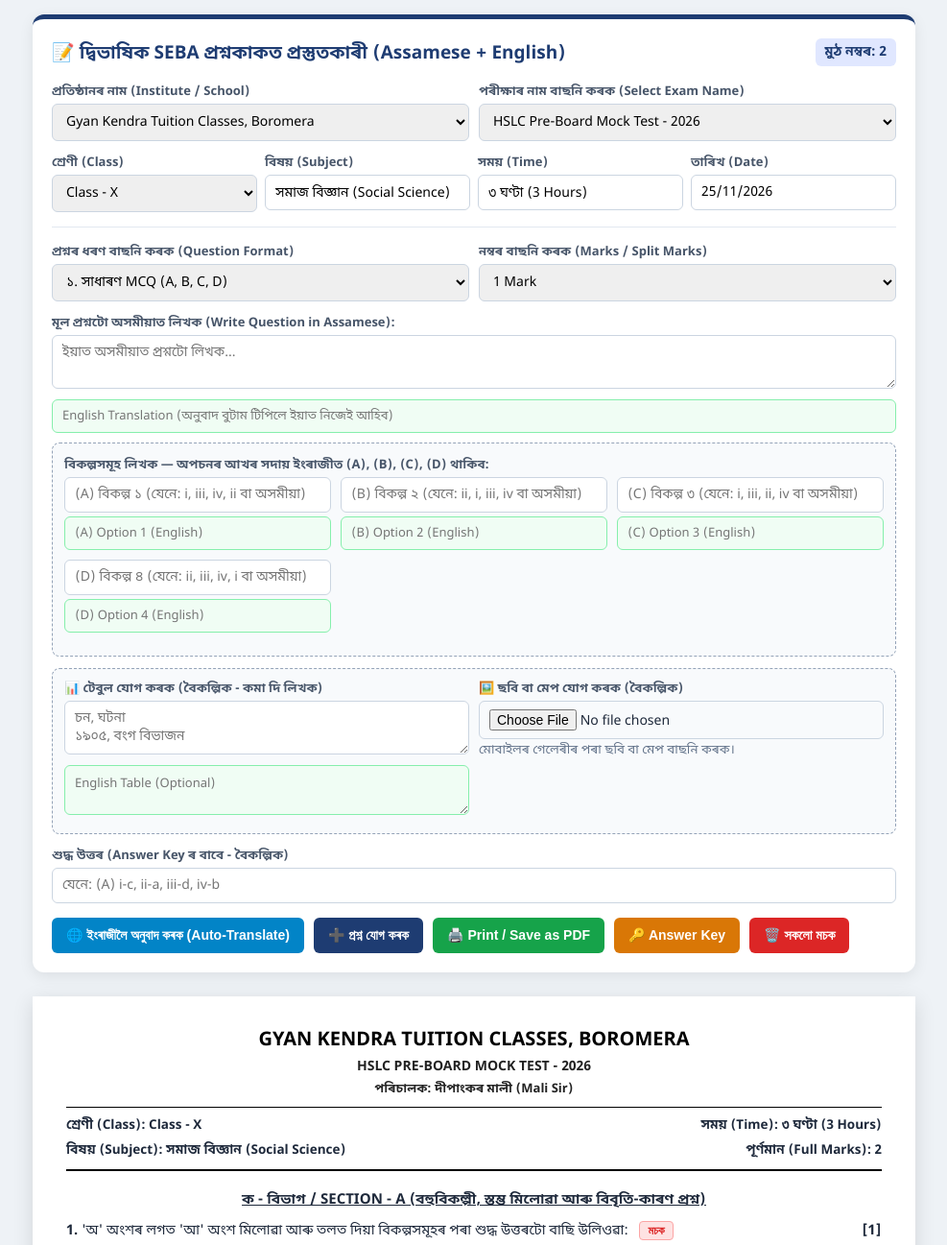
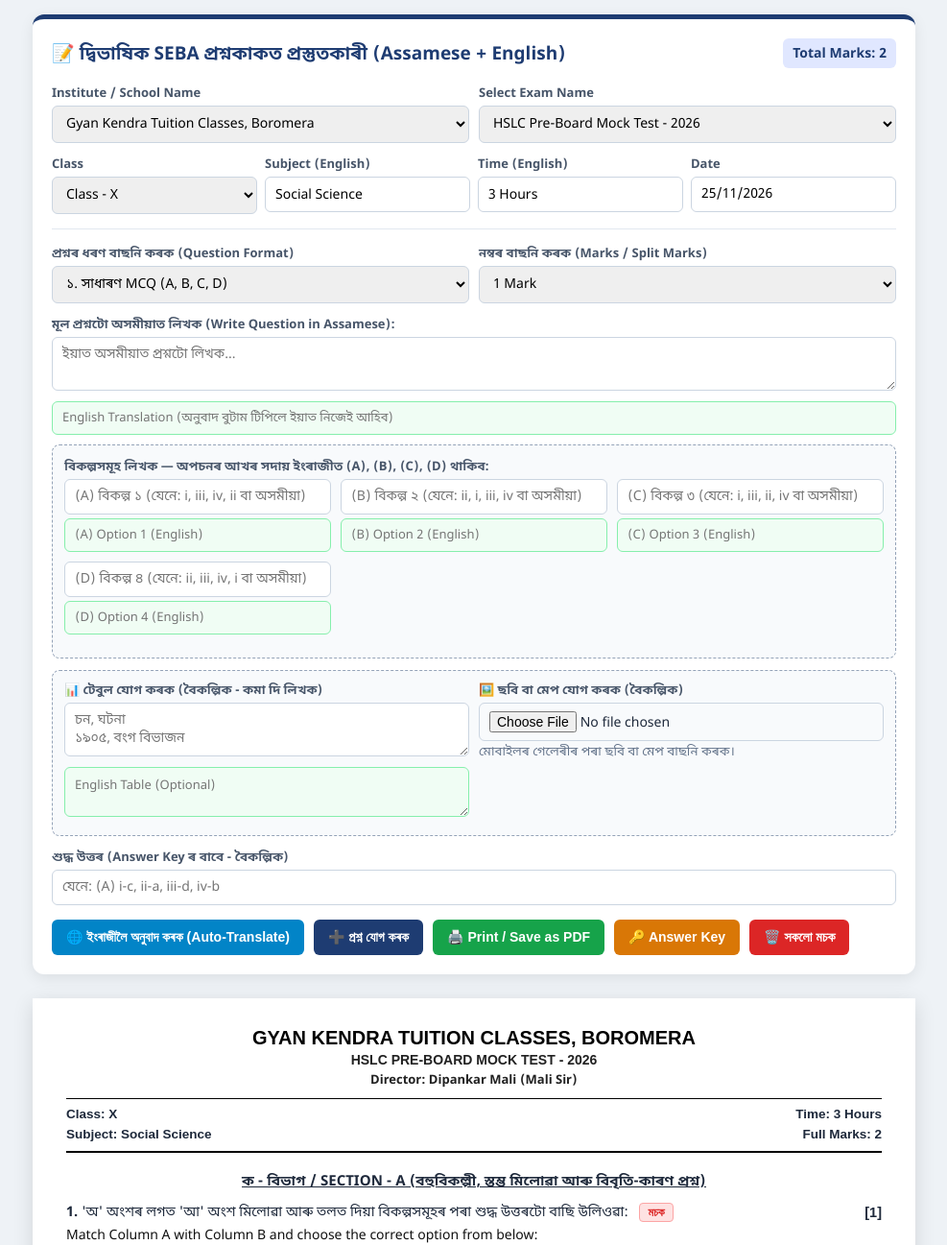
Before and after one commit to gyankendraboromera-svg/question-paper, a plain HTML site: page index.html in a window 1280 px wide. Shown: the top 1297 px of the page at 96% size, without its empty margins (146-1133 px from the left). Drawn offline with Linux system fonts and the light colour scheme.

Commit message:
Update HTML for bilingual question paper format

```diff
--- a/index.html
+++ b/index.html
@@ -30,19 +30,20 @@
         /* A4 Question Paper */
         .a4-paper { max-width: 920px; margin: 0 auto; background: #ffffff; padding: 30px 35px; box-shadow: 0 5px 20px rgba(0,0,0,0.12); min-height: 1120px; }
         .paper-header { text-align: center; border-bottom: 2px solid #000; padding-bottom: 10px; margin-bottom: 15px; }
-        .paper-header h1 { margin: 0; font-size: 20px; text-transform: uppercase; color: #000; }
+        .paper-header h1 { margin: 0; font-size: 20px; text-transform: uppercase; color: #000; font-family: Arial, sans-serif; }
         .paper-header p.sub { margin: 3px 0; font-size: 14px; font-weight: 600; color: #222; }
 
-        /* Fixed Clean 2x2 Grid for Class, Subject, Time, Full Marks */
-        .meta-grid { display: grid; grid-template-columns: 1fr 1fr; gap: 6px 15px; font-size: 13.5px; font-weight: bold; margin-top: 10px; border-top: 1.5px solid #000; padding-top: 8px; text-align: left; }
-        .meta-right { text-align: right; }
+        /* Clean Single-Line English Header Grid */
+        .meta-grid { display: flex; flex-direction: column; gap: 6px; font-size: 13.5px; font-weight: bold; font-family: Arial, sans-serif; margin-top: 10px; border-top: 1.5px solid #000; padding-top: 8px; }
+        .meta-row { display: flex; justify-content: space-between; align-items: center; width: 100%; }
+        .meta-row span { white-space: nowrap; }
 
         .section-title { font-size: 15px; font-weight: bold; text-decoration: underline; margin: 18px 0 12px; text-align: center; }
         .q-item { margin-bottom: 16px; font-size: 14.5px; line-height: 1.5; page-break-inside: avoid; }
         .q-top { display: flex; justify-content: space-between; align-items: flex-start; }
         .q-text { flex: 1; }
         .q-eng-text { display: block; color: #111; margin-top: 2px; font-size: 14px; }
-        .q-marks { font-weight: bold; margin-left: 15px; white-space: nowrap; }
+        .q-marks { font-weight: bold; margin-left: 15px; white-space: nowrap; font-family: Arial, sans-serif; }
         .mcq-options { display: grid; grid-template-columns: 1fr 1fr; gap: 6px 20px; margin-top: 6px; padding-left: 18px; font-size: 13.5px; }
         .opt-label { font-weight: bold; font-family: Arial, sans-serif; }
 
@@ -66,20 +67,20 @@
     <div class="editor-panel">
         <h2>
             <span>📝 দ্বিভাষিক SEBA প্ৰশ্নকাকত প্ৰস্তুতকাৰী (Assamese + English)</span>
-            <span style="font-size: 14px; background: #e0e7ff; color: #1e3c72; padding: 5px 10px; border-radius: 6px;">মুঠ নম্বৰ: <span id="calc-marks">0</span></span>
+            <span style="font-size: 14px; background: #e0e7ff; color: #1e3c72; padding: 5px 10px; border-radius: 6px;">Total Marks: <span id="calc-marks">0</span></span>
         </h2>
 
-        <!-- Header Details -->
+        <!-- Header Details (English) -->
         <div class="grid-2">
             <div>
-                <label>প্ৰতিষ্ঠানৰ নাম (Institute / School)</label>
+                <label>Institute / School Name</label>
                 <select id="inst-select" onchange="updateHeader()">
                     <option value="GYAN KENDRA TUITION CLASSES, BOROMERA">Gyan Kendra Tuition Classes, Boromera</option>
                     <option value="GANDHIJI JATIYA BIDYALAYA, JHAPUSABARI">Gandhiji Jatiya Bidyalaya, Jhapusabari</option>
                 </select>
             </div>
             <div>
-                <label>পৰীক্ষাৰ নাম বাছনি কৰক (Select Exam Name)</label>
+                <label>Select Exam Name</label>
                 <select id="exam-select" onchange="handleExamSelect()">
                     <option value="HSLC PRE-BOARD MOCK TEST - 2026">HSLC Pre-Board Mock Test - 2026</option>
                     <option value="UNIT TEST - I (2026)">Unit Test - I</option>
@@ -87,32 +88,32 @@
                     <option value="HALF-YEARLY EXAMINATION - 2026">Half-Yearly Examination</option>
                     <option value="ANNUAL EXAMINATION - 2026">Annual Examination</option>
                     <option value="WEEKLY CLASS TEST">Weekly Class Test</option>
-                    <option value="CUSTOM">অন্য নাম লিখক (Custom)...</option>
+                    <option value="CUSTOM">Custom Exam Name...</option>
                 </select>
-                <input type="text" id="exam-custom" placeholder="ইয়াত পৰীক্ষাৰ নাম লিখক" style="display:none; margin-top:5px;" oninput="updateHeader()">
+                <input type="text" id="exam-custom" placeholder="Enter Exam Name" style="display:none; margin-top:5px;" oninput="updateHeader()">
             </div>
         </div>
 
         <div class="grid-4">
             <div>
-                <label>শ্ৰেণী (Class)</label>
+                <label>Class</label>
                 <select id="class-name" onchange="updateHeader()">
-                    <option value="Class - X">Class - X</option>
-                    <option value="Class - IX">Class - IX</option>
-                    <option value="Class - VIII">Class - VIII</option>
-                    <option value="Class - VII">Class - VII</option>
+                    <option value="X">Class - X</option>
+                    <option value="IX">Class - IX</option>
+                    <option value="VIII">Class - VIII</option>
+                    <option value="VII">Class - VII</option>
                 </select>
             </div>
             <div>
-                <label>বিষয় (Subject)</label>
-                <input type="text" id="subject-name" value="সমাজ বিজ্ঞান (Social Science)" oninput="updateHeader()">
+                <label>Subject (English)</label>
+                <input type="text" id="subject-name" value="Social Science" oninput="updateHeader()">
             </div>
             <div>
-                <label>সময় (Time)</label>
-                <input type="text" id="exam-time" value="৩ ঘণ্টা (3 Hours)" oninput="updateHeader()">
+                <label>Time (English)</label>
+                <input type="text" id="exam-time" value="3 Hours" oninput="updateHeader()">
             </div>
             <div>
-                <label>তাৰিখ (Date)</label>
+                <label>Date</label>
                 <input type="text" id="exam-date" value="25/11/2026" oninput="updateHeader()">
             </div>
         </div>
@@ -252,15 +253,19 @@
     <div class="a4-paper" id="printable-paper">
         <div class="paper-header">
             <h1 id="p-inst">GYAN KENDRA TUITION CLASSES, BOROMERA</h1>
-            <p class="sub" id="p-exam">HSLC PRE-BOARD MOCK TEST - 2026</p>
-            <p class="sub" style="font-size: 13px;">পৰিচালক: দীপাংকৰ মালী (Mali Sir)</p>
+            <p class="sub" id="p-exam" style="font-family: Arial, sans-serif;">HSLC PRE-BOARD MOCK TEST - 2026</p>
+            <p class="sub" style="font-size: 13px;">Director: Dipankar Mali (Mali Sir)</p>
 
-            <!-- Aligned 2x2 Header Meta Info -->
+            <!-- Clean Single-Line English Meta Bar -->
             <div class="meta-grid">
-                <div>শ্ৰেণী (Class): <span id="p-class">Class - X</span></div>
-                <div class="meta-right">সময় (Time): <span id="p-time">৩ ঘণ্টা (3 Hours)</span></div>
-                <div>বিষয় (Subject): <span id="p-sub">সমাজ বিজ্ঞান (Social Science)</span></div>
-                <div class="meta-right">পূৰ্ণমান (Full Marks): <span id="p-total-marks">0</span></div>
+                <div class="meta-row">
+                    <span>Class: <span id="p-class">X</span></span>
+                    <span>Time: <span id="p-time">3 Hours</span></span>
+                </div>
+                <div class="meta-row">
+                    <span>Subject: <span id="p-sub">Social Science</span></span>
+                    <span>Full Marks: <span id="p-total-marks">0</span></span>
+                </div>
             </div>
         </div>
 
@@ -283,8 +288,7 @@
     <script>
         let currentBase64Img = "";
 
-        // Fresh storage key so old cached A) items are cleared automatically
-        let questions = JSON.parse(localStorage.getItem('gk_seba_v4_qpaper')) || [
+        let questions = JSON.parse(localStorage.getItem('gk_seba_v5_qpaper')) || [
             {
                 type: 'matching',
                 text: "'অ' অংশৰ লগত 'আ' অংশ মিলোৱা আৰু তলত দিয়া বিকল্পসমূহৰ পৰা শুদ্ধ উত্তৰটো বাছি উলিওৱা:",
@@ -512,7 +516,7 @@
         }
 
         function saveAndRender() {
-            localStorage.setItem('gk_seba_v4_qpaper', JSON.stringify(questions));
+            localStorage.setItem('gk_seba_v5_qpaper', JSON.stringify(questions));
             renderPaper();
         }
 
```
